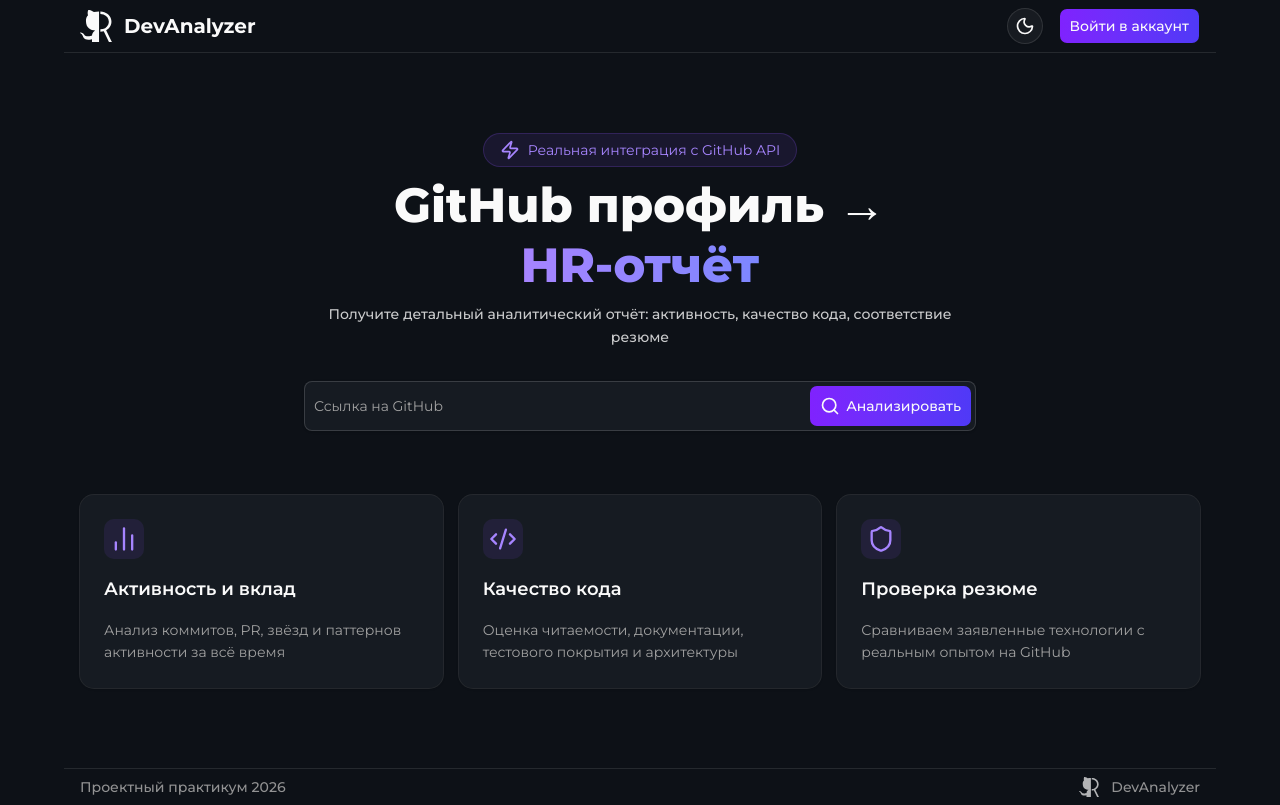
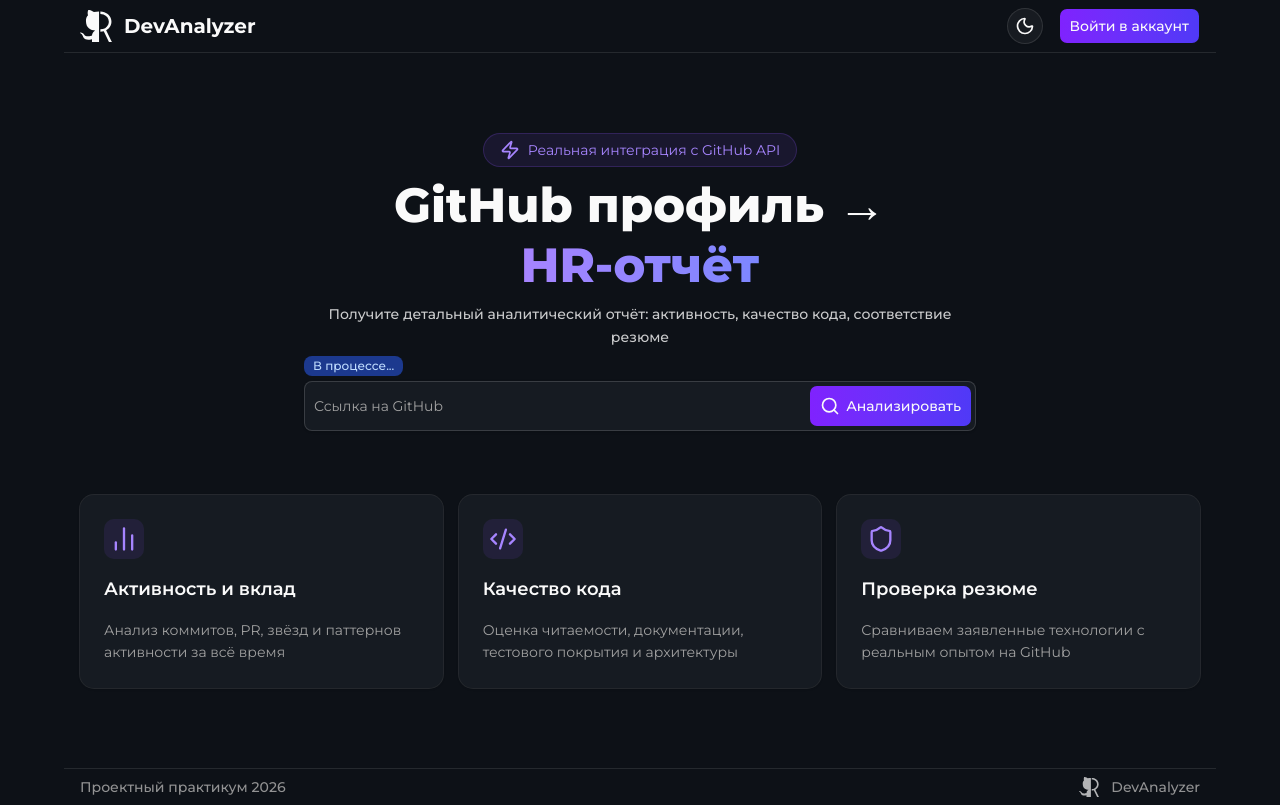
Before and after one commit to Andrew3313/DevAnalyzer, a Next.js app: page / in a window 1280 px wide. Built offline with nearby package versions, Linux system fonts and the light colour scheme; no server answers.

Commit message:
feat: add analysis statuses

```diff
--- /dev/null
+++ b/src/features/analyze-candidate/ui/analysis-status-badge.tsx
@@ -0,0 +1,32 @@
+import { cn } from '@/shared/helpers'
+import { Badge, BadgeColor } from '@/shared/ui/kit'
+
+import { AnalysisStatus } from '../values'
+
+const STATUS_LABEL: Record<AnalysisStatus, string> = {
+	[AnalysisStatus.PROCESSING]: 'В процессе...',
+	[AnalysisStatus.FILTERING]: 'Фильтрация...',
+	[AnalysisStatus.DEEP_ANALYSIS]: 'Глубокий анализ...',
+	[AnalysisStatus.DONE]: 'Завершено!'
+}
+
+const STATUS_STYLES: Record<AnalysisStatus, BadgeColor> = {
+	[AnalysisStatus.PROCESSING]: BadgeColor.Blue,
+	[AnalysisStatus.FILTERING]: BadgeColor.Gray,
+	[AnalysisStatus.DEEP_ANALYSIS]: BadgeColor.Yellow,
+	[AnalysisStatus.DONE]: BadgeColor.Green
+}
+
+interface IAnalysisStatusBadgeProps {
+	status: AnalysisStatus
+	className?: string
+}
+
+export const AnalysisStatusBadge = ({
+	status,
+	className
+}: IAnalysisStatusBadgeProps) => (
+	<Badge className={cn(STATUS_STYLES[status], className)}>
+		{STATUS_LABEL[status]}
+	</Badge>
+)
--- a/src/features/analyze-candidate/ui/analyze-form.tsx
+++ b/src/features/analyze-candidate/ui/analyze-form.tsx
@@ -10,7 +10,9 @@
 import { extractGitHubUsername } from '../helpers'
 import { useTechStack } from '../hooks'
 import { AnalyzeCandidateSchema, type TAnalyzeCandidateSchema } from '../model'
+import { AnalysisStatusBadge } from './analysis-status-badge'
 import { TechStackSelector } from './tech-stack-selector'
+import { AnalysisStatus } from '../values'
 
 const INITIAL_FORM_STATE: TAnalyzeCandidateSchema = {
 	candidateLink: ''
@@ -50,8 +52,15 @@
 						placeholder="Ссылка на GitHub"
 						className="pr-17 sm:pr-44"
 						containerClassName="mx-auto"
+						leftInputSlotClassName="top-auto bottom-[calc(100%+var(--spacing))]"
 						rightInputSlotClassName="bottom-0 right-1 flex items-center justify-center"
 						dropdownContentClassName="max-h-60"
+						leftInputSlot={
+							<AnalysisStatusBadge
+								status={AnalysisStatus.PROCESSING}
+								className="rounded-md"
+							/>
+						}
 						rightInputSlot={
 							<Button
 								type="submit"
--- /dev/null
+++ b/src/features/analyze-candidate/values/analysis-status.ts
@@ -0,0 +1,6 @@
+export enum AnalysisStatus {
+	PROCESSING = 'processing',
+	FILTERING = 'filtering',
+	DEEP_ANALYSIS = 'deepAnalysis',
+	DONE = 'done'
+}
--- a/src/features/analyze-candidate/values/index.ts
+++ b/src/features/analyze-candidate/values/index.ts
@@ -1 +1,2 @@
 export * from './mock-technologies'
+export * from './analysis-status'
--- a/src/shared/ui/kit/badge.tsx
+++ b/src/shared/ui/kit/badge.tsx
@@ -3,6 +3,13 @@
 import * as React from 'react'
 
 import { cn } from '@/shared/helpers'
+
+enum BadgeColor {
+	Blue = 'bg-blue-100 text-blue-800 dark:bg-blue-900 dark:text-blue-200',
+	Gray = 'bg-gray-100 text-gray-800 dark:bg-gray-800 dark:text-gray-200',
+	Yellow = 'bg-yellow-100 text-yellow-800 dark:bg-yellow-900 dark:text-yellow-200',
+	Green = 'bg-green-100 text-green-800 dark:bg-green-900 dark:text-green-200'
+}
 
 const badgeVariants = cva(
 	'group/badge inline-flex h-5 w-fit shrink-0 items-center justify-center gap-1 overflow-hidden rounded-4xl border border-transparent px-2 py-0.5 text-xs font-medium whitespace-nowrap transition-all focus-visible:border-ring focus-visible:ring-[3px] focus-visible:ring-ring/50 has-data-[icon=inline-end]:pr-1.5 has-data-[icon=inline-start]:pl-1.5 aria-invalid:border-destructive aria-invalid:ring-destructive/20 dark:aria-invalid:ring-destructive/40 [&>svg]:pointer-events-none [&>svg]:size-3!',
@@ -46,4 +53,4 @@
 	)
 }
 
-export { Badge, badgeVariants }
+export { Badge, badgeVariants, BadgeColor }
--- a/src/widgets/user-info/ui/user-info.tsx
+++ b/src/widgets/user-info/ui/user-info.tsx
@@ -2,26 +2,23 @@
 import { UserRole } from '@/entities/user/values'
 import { UploadAvatar } from '@/features/upload-avatar/ui'
 import { cn } from '@/shared/helpers'
-import { Badge, Separator } from '@/shared/ui/kit'
+import { Badge, BadgeColor, Separator } from '@/shared/ui/kit'
 
 const ROLE_BADGE_CONFIG: Record<
 	UserRole,
-	{ label: string; className?: string }
+	{ label: string; className?: BadgeColor }
 > = {
 	[UserRole.ADMIN]: {
 		label: 'Admin',
-		className:
-			'bg-blue-100 text-blue-800 dark:bg-blue-900 dark:text-blue-200'
+		className: BadgeColor.Blue
 	},
 	[UserRole.HR]: {
 		label: 'HR',
-		className:
-			'bg-green-100 text-green-800 dark:bg-green-900 dark:text-green-200'
+		className: BadgeColor.Green
 	},
 	[UserRole.USER]: {
 		label: 'User',
-		className:
-			'bg-gray-100 text-gray-800 dark:bg-gray-800 dark:text-gray-200'
+		className: BadgeColor.Gray
 	}
 } as const
 
```
